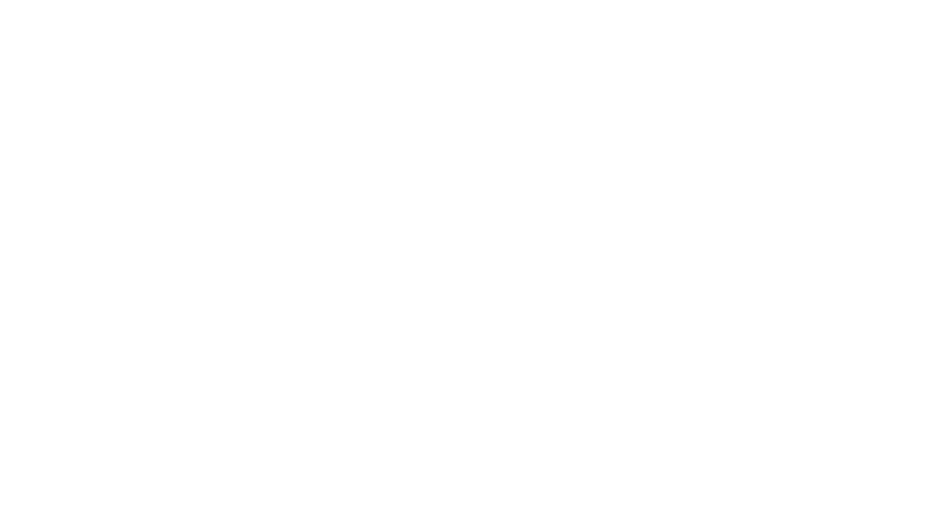
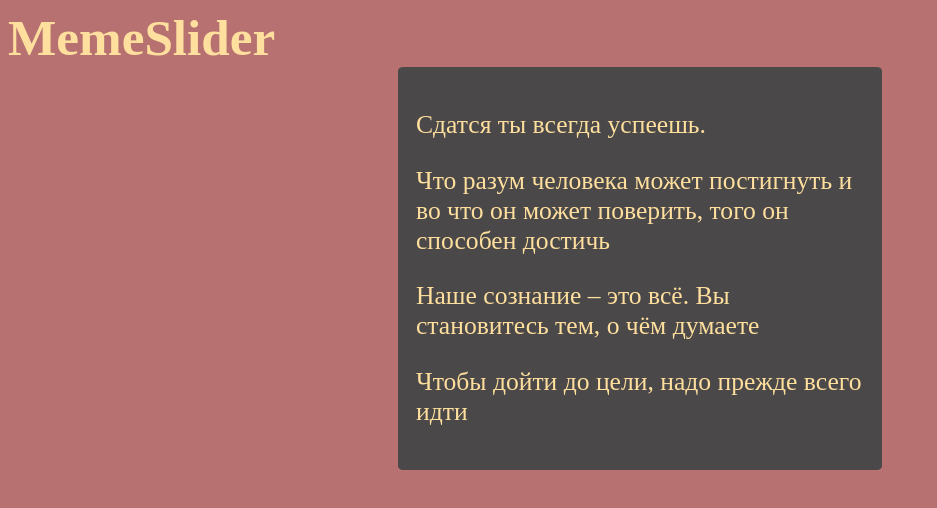
Before and after one commit to rashid-ergashov/cssMemeSlider, a plain HTML site: page cssMemeSlider/inex.html in a window 1280 px wide. Shown: the whole page, without its empty margins (0-937 px from the left). Drawn offline with Linux system fonts and the light colour scheme.

Commit message:
feat: add text  (Thu, Sep 12, 2024 04:04:03 PM)

```diff
--- a/cssMemeSlider/inex.html
+++ b/cssMemeSlider/inex.html
@@ -3,7 +3,36 @@
   <head>
     <meta charset="UTF-8" />
     <meta name="viewport" content="width=device-width, initial-scale=1.0" />
+    <link rel="stylesheet" href="./style.css" />
     <title>MemeSlider</title>
   </head>
-  <body></body>
+  <body>
+    <header class="header">
+      <h1>MemeSlider</h1>
+    </header>
+    <div class="contaner">
+      <div class="wrap">
+        <div class="botom">
+          <div class="botom_wrap">
+            <div class="text_wrap">
+              <p>Сдатся ты всегда успеешь.</p>
+              <p>
+                Что разум человека может постигнуть и во что он может поверить,
+                того он способен достичь
+              </p>
+              <p>Наше сознание – это всё. Вы становитесь тем, о чём думаете</p>
+              <p>Чтобы дойти до цели, надо прежде всего идти</p>
+            </div>
+          </div>
+        </div>
+
+        <div class="radio">
+          <label id="radio-slide1" for="slide1"><span></span></label>
+          <label id="radio-slide2" for="slide2"><span></span></label>
+          <label id="radio-slide3" for="slide3"><span></span></label>
+          <label id="radio-slide4" for="slide4"><span></span></label>
+        </div>
+      </div>
+    </div>
+  </body>
 </html>
--- /dev/null
+++ b/cssMemeSlider/style.css
@@ -0,0 +1,24 @@
+body {
+  font-size: 1.6rem;
+
+  color: #ffdf9e;
+  background-color: #b77171;
+}
+
+html {
+  box-sizing: border-box;
+  scroll-behavior: smooth;
+}
+
+h1 {
+  margin: 0;
+  padding: 0;
+}
+
+.contaner {
+  margin: 0 auto 2rem;
+  width: 35vw;
+  padding: 1.1rem;
+  border-radius: 1%;
+  background: #4a4848;
+}
```
